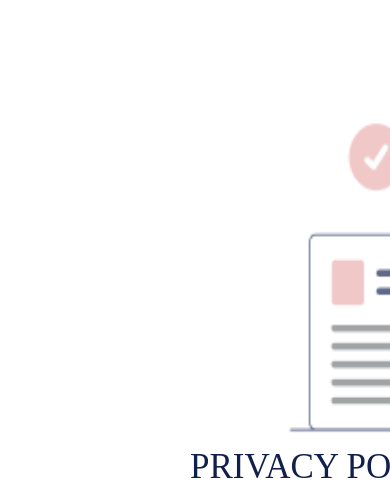
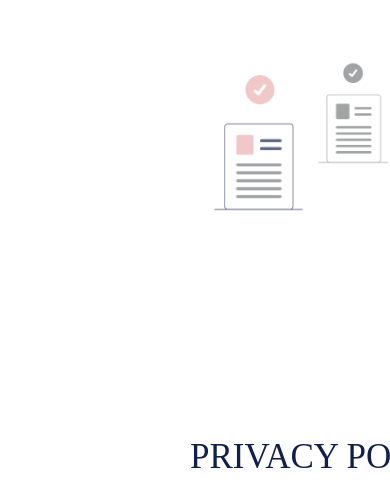
Before and after one commit to FManuel-22/Welcome, a plain HTML site: page index.html in a window 390 px wide. Shown: the part 563-1067 px from the top of the page. Drawn offline with Linux system fonts and the light colour scheme; a script that the page names is missing.

Commit message:
blessing

```diff
--- a/css/wel.css
+++ b/css/wel.css
@@ -313,6 +313,7 @@ aside {
         display: flex;
         flex-direction: column;
         height: 450px;
+        box-shadow: none;
     }
 
     .middle-container{
@@ -320,6 +321,7 @@ aside {
         display: flex;
         flex-direction: column;
         height: 450px;
+        box-shadow: none;
       }
 
 
@@ -374,8 +376,8 @@ aside {
       }
 
       .und{
-        width: 110%;
-        height: 180%;
+        width: 100%;
+        height: 150%;
         position: relative;
         top: 90px;
         left: 30px;
@@ -384,16 +386,17 @@ aside {
 
 
     .top-container{
-        width: 340%;
+        width: 120%;
         display: flex;
         flex-direction: column;
-        height: 450px;
+        height: 440px;
         box-shadow: none;
 
     }
 
     .middle-container{
-        width: 340%;
+        margin-top: 30px;
+        width: 120%;
         display: flex;
         flex-direction: column;
         height: 440px;
@@ -403,8 +406,9 @@ aside {
 
 
     .un{
+
         width: 110%;
-        height: 180%;
+        height: 150%;
         position: relative;
         top: 90px;
         left: 90px;
```
